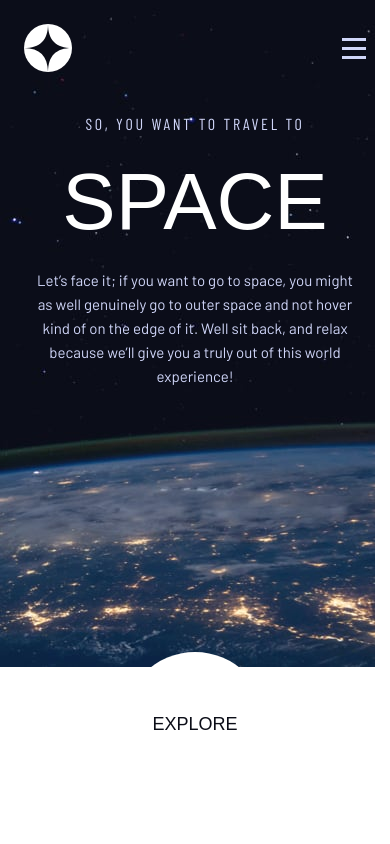
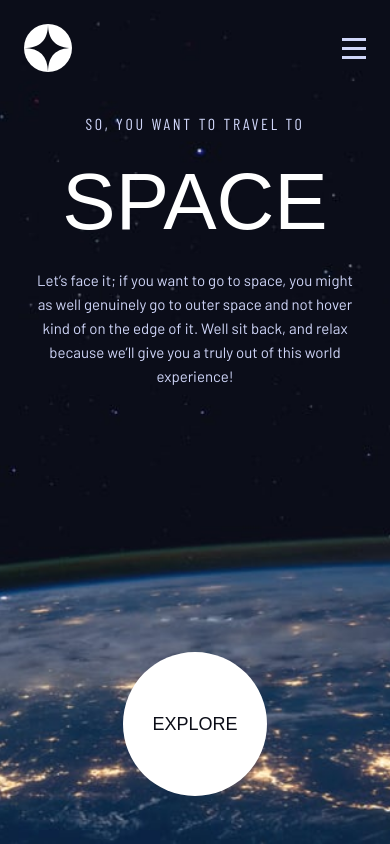
Before and after one commit to lolelu/space_tourism, a Next.js app: page / in a window 390 px wide. Built offline with nearby package versions, Linux system fonts and the light colour scheme; a web font is replaced by a local one.

Commit message:
Fixed button z-index, fixed background not stretching properly

```diff
--- a/components/Layout/index.tsx
+++ b/components/Layout/index.tsx
@@ -11,12 +11,14 @@ const theme = require('tailwindcss/defaultTheme')
 const Index = ({
   children,
   title = '',
+  fullHeight = false,
   mobileBackground = MobileBackground,
   tabletBackground = TabletBackground,
   desktopBackground = DesktopBackground,
 }: {
   children: React.ReactNode
   title?: string
+  fullHeight?: boolean
   mobileBackground?: any
   tabletBackground?: any
   desktopBackground?: any
@@ -66,17 +68,22 @@ const Index = ({
       </Head>
 
       {/* Use Tailwind classes to set the background image style, set the background image using style */}
-      <main className={`relative h-screen  p-6 pt-24 text-tertiary `}>
-        <Image
-          src={background}
-          alt={'Background, view of the earth from space'}
-          quality={100}
-          priority={true}
-          placeholder={'empty'}
-          className={
-            'absolute bottom-0 left-0 right-0 top-0 -z-10 object-cover object-bottom lg:object-right'
-          }
-        />
+      <main
+        className={`relative bg-cover bg-bottom p-6 pt-24 text-tertiary lg:bg-right ${
+          fullHeight ? 'h-[100svh]' : 'min-h-[100svh]'
+        }  `}
+        style={{ backgroundImage: `url(${background.src})` }}
+      >
+        {/*<Image*/}
+        {/*  src={background}*/}
+        {/*  alt={'Background, view of the earth from space'}*/}
+        {/*  quality={100}*/}
+        {/*  priority={true}*/}
+        {/*  placeholder={'empty'}*/}
+        {/*  className={*/}
+        {/*    'absolute bottom-0 left-0 right-0 top-0 -z-10 object-cover object-bottom lg:object-right'*/}
+        {/*  }*/}
+        {/*/>*/}
         <Navbar />
         {children}
       </main>
--- a/components/Navbar/index.tsx
+++ b/components/Navbar/index.tsx
@@ -33,7 +33,7 @@ const menuLinks = [
 const Index = () => {
   const [mobileMenuIsOpen, setMobileMenuIsOpen] = useState(false)
   return (
-    <nav className={'relative isolate z-10'}>
+    <nav className={'relative isolate z-20'}>
       {/*  NAVBAR */}
       <div className={'fixed left-0 right-0 top-0 z-10 h-24'}>
         <div className={'flex h-full flex-row items-center justify-between '}>
--- a/components/exploreButton.tsx
+++ b/components/exploreButton.tsx
@@ -3,7 +3,7 @@ import Link from 'next/link'
 export const ExploreButton = ({ onClick }: { onClick?: () => void }) => (
   <Link
     className={
-      'group relative flex h-36 w-36 cursor-pointer items-center justify-center rounded-full bg-tertiary  md:h-[15.125rem] md:w-[15.125rem] lg:h-[17.125rem] lg:w-[17.125rem]'
+      'group relative z-10 flex h-36 w-36 cursor-pointer items-center justify-center rounded-full bg-tertiary  md:h-[15.125rem] md:w-[15.125rem] lg:h-[17.125rem] lg:w-[17.125rem]'
     }
     href={'/destinations'}
   >
--- a/pages/index.tsx
+++ b/pages/index.tsx
@@ -9,6 +9,7 @@ export default function Home() {
     <>
       <Layout
         title={'Home'}
+        fullHeight={true}
         mobileBackground={MobileBackground}
         tabletBackground={TabletBackground}
         desktopBackground={DesktopBackground}
```
